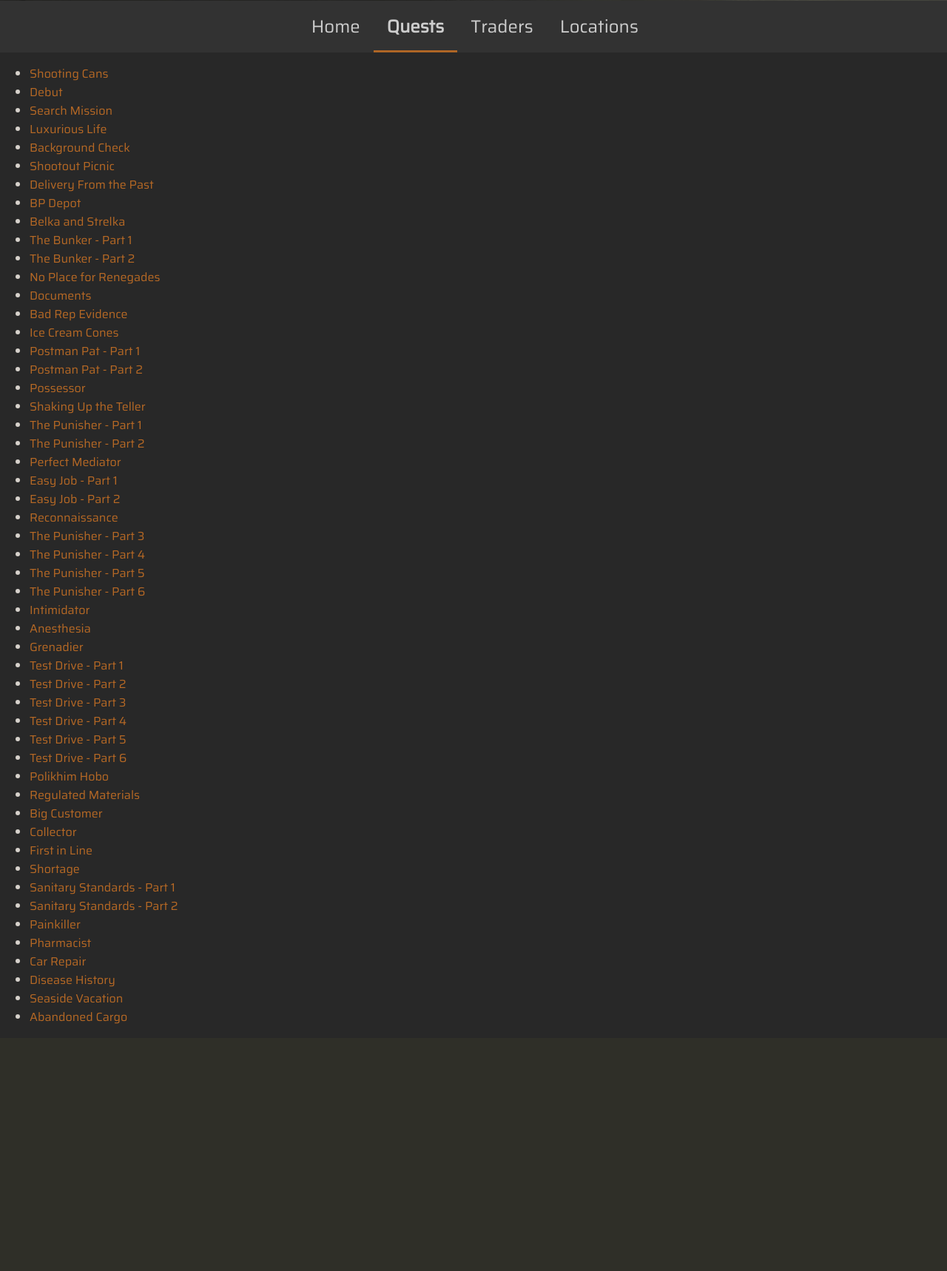
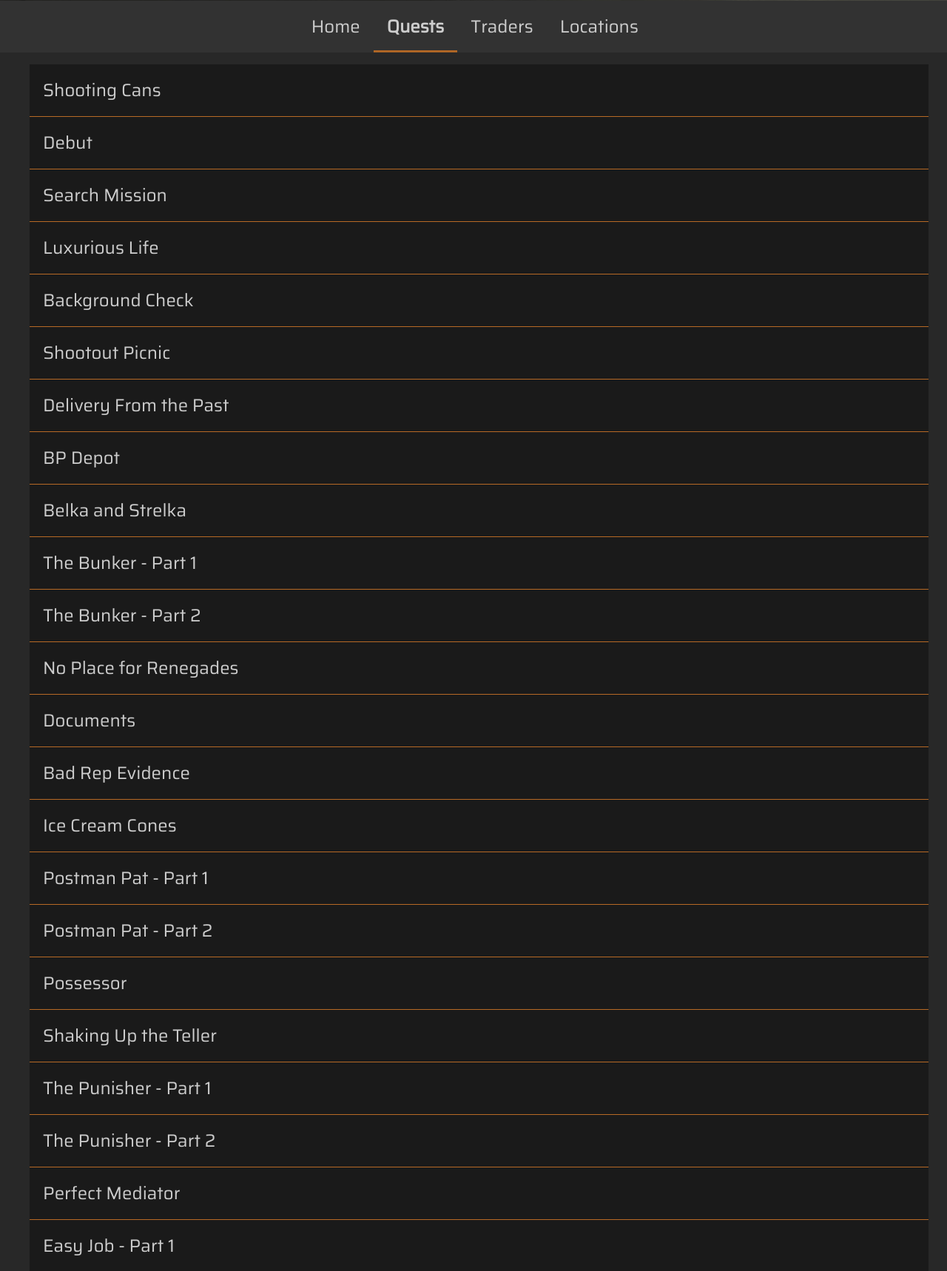
Before and after one commit to Peashooter2007/2025-Website-Project, a Flask app: page /quests in a window 1280 px wide. Shown: the part 251-1969 px from the top of the page at 74% size. Before the commit the page ends 1635 px from the top, so only its background shows below. Run offline with Flask 3, Linux system fonts and the light colour scheme.

Commit message:
Quest list + some therapist quests

```diff
--- a/app/static/style.css
+++ b/app/static/style.css
@@ -130,3 +130,25 @@ nav a.active{
 .quest-lists{
   margin-left:20px;
 }
+
+.quests {
+  background-color:#1A1A1A;
+  width:98%;
+  margin-bottom: 1px;
+}
+
+.quests a{
+  display: block;
+  color: #CDCDCD;
+  text-decoration: none;
+  padding: 16px 18px;
+  padding-right: 1%;
+  font-size: 24px;
+  text-align: left;
+  box-shadow: 0 1px 0 0 #B76925;
+}
+
+.quests a:hover, a.active:hover {
+  background-color: #CDCDCD;
+  color: #323232;
+}
--- a/app/templates/quests.html
+++ b/app/templates/quests.html
@@ -2,10 +2,13 @@
 {% block nav_quests %}active{% endblock %}
 {% block content %}
 
-<ul>
-    {% for quest in quests %}
-        <li><a href="/quest/{{ quest.id }}">{{ quest.name }}</a></li>
-    {% endfor %}
-</ul>
+
+    <ul>
+        {% for quest in quests %}
+        <div class="quests">
+            <a href="/quest/{{ quest.id }}">{{ quest.name }}</a></li>
+        </div>
+        {% endfor %}
+    </ul>
 
 {% endblock %}
```
Also changed, not shown: app/database.db, app/static/images/quests/34.png (added), app/static/images/quests/35.png (added), app/static/images/quests/36.png (added), app/static/images/quests/37.png (added), app/static/images/quests/38.png (added), app/static/images/quests/39.png (added), app/static/images/quests/40.png (added), app/static/images/quests/41.png (added), app/static/images/quests/42.png (added).
